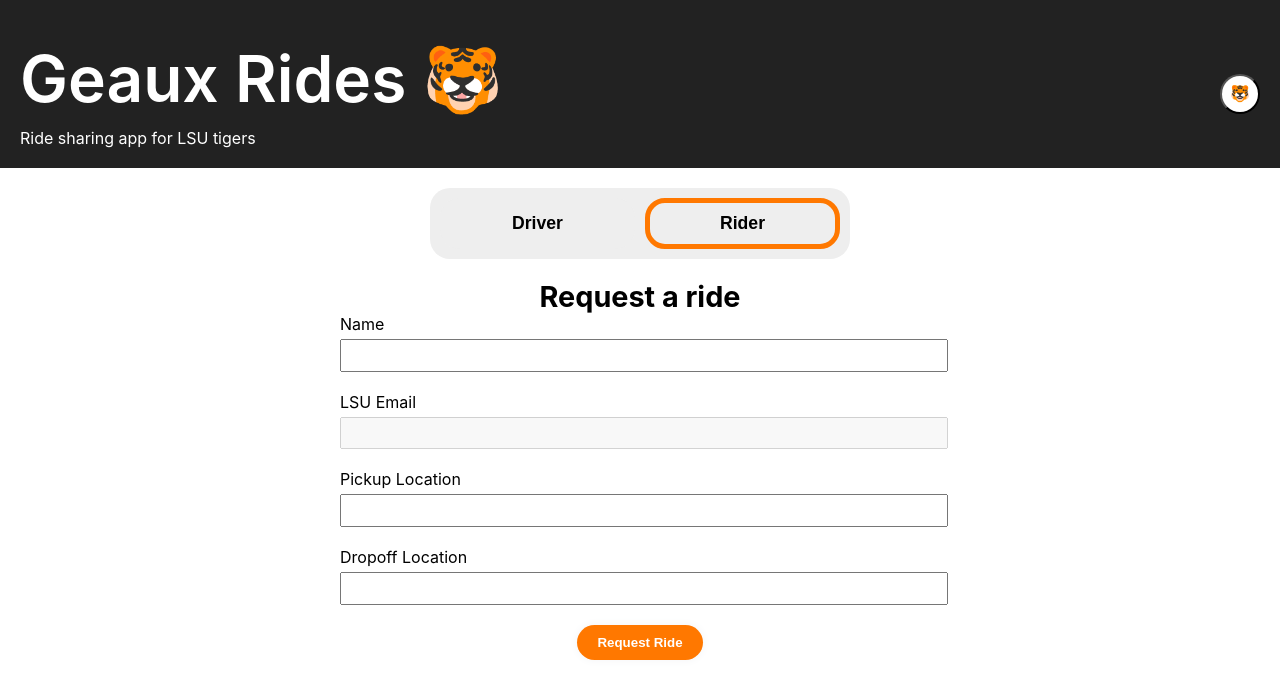
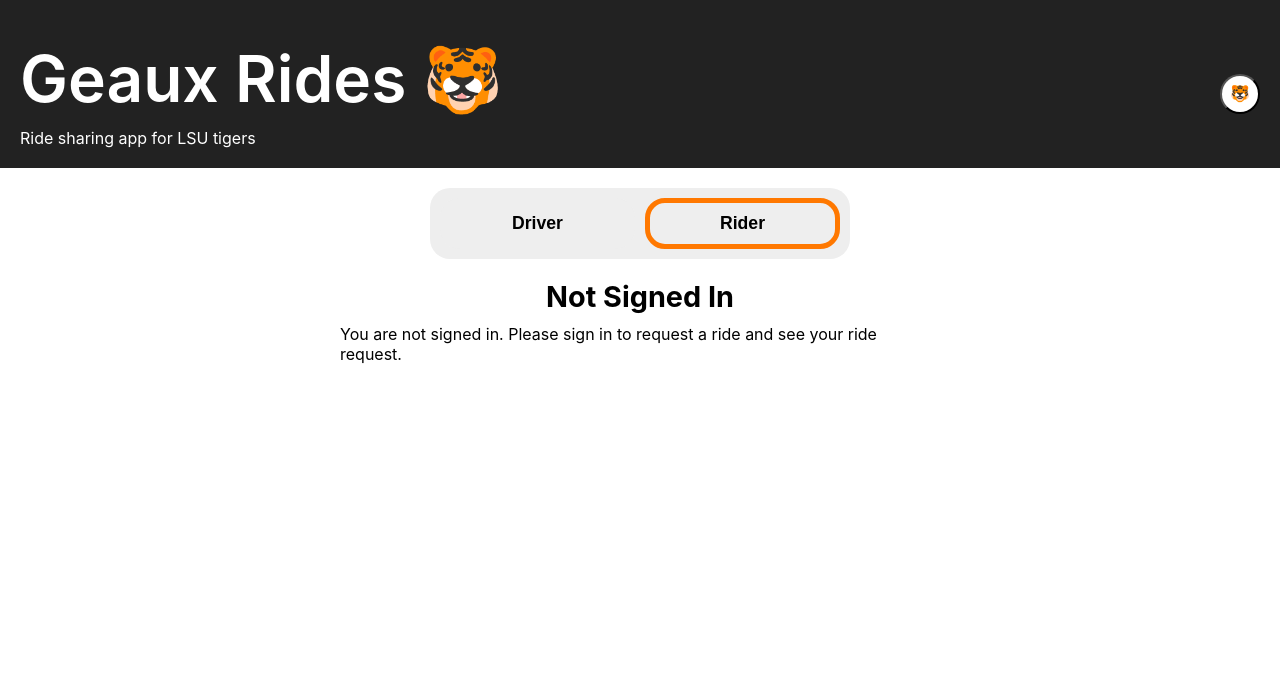
Before and after one commit to DSC-LSU/react-beginner-ride-sharing-app, a React (Create React App) app: page / in a window 1280 px wide. Both pictures are taken after a click on the button "Rider". Shown: the top 698 px of the page. Built offline with nearby package versions, Linux system fonts and the light colour scheme; no server answers; the database is empty.

Commit message:
Show RiderNotSignedInSection when in the RiderSection but not signed in
Co-authored-by: Parimal Kashireddy <pkashi1@users.noreply.github.com>
Co-authored-by: May <lzhanCarMod@users.noreply.github.com>

```diff
--- /dev/null
+++ b/src/components/Riders/RiderNotSignedInSection/RiderNotSignedInSection.css
@@ -0,0 +1,3 @@
+.RiderNotSignedInSection p {
+  margin-top: 10px;
+}
--- /dev/null
+++ b/src/components/Riders/RiderNotSignedInSection/RiderNotSignedInSection.tsx
@@ -0,0 +1,17 @@
+import { PageSection } from "../../PageSection/PageSection";
+
+import "./RiderNotSignedInSection.css";
+
+export const RiderNotSignedInSection = () => {
+  return (
+    <PageSection
+      className="RiderNotSignedInSection"
+      sectionHeader={"Not Signed In"}
+    >
+      <p>
+        You are not signed in. Please sign in to request a ride and see your
+        ride request.
+      </p>
+    </PageSection>
+  );
+};
--- a/src/components/Riders/RiderSection/RiderSection.tsx
+++ b/src/components/Riders/RiderSection/RiderSection.tsx
@@ -11,6 +11,7 @@ import {
 import { firebaseDb } from "../../../backend/firebase";
 import { Rider, RiderRequestedDetails } from "../../../types/all_types";
 import { User } from "@firebase/auth";
+import { RiderNotSignedInSection } from "../RiderNotSignedInSection/RiderNotSignedInSection";
 
 type RiderSectionProps = {
   user: User | null;
@@ -30,7 +31,7 @@ export const RiderSection = (props: RiderSectionProps) => {
     //   orderBy("requestPlacedTime", "desc")
     // );
     const docQuery = doc(firebaseDb, "riders", props.user.email);
-    onSnapshot(docQuery, (data) => {
+    const callback = onSnapshot(docQuery, (data) => {
       const jsonData = data.data();
       console.log("jsonData", jsonData);
 
@@ -60,7 +61,13 @@ export const RiderSection = (props: RiderSectionProps) => {
       //   setRiders(newRiders);
       console.log("data", data.data());
     });
+
+    return callback;
   }, []);
+
+  if (props.user == null) {
+    return <RiderNotSignedInSection />;
+  }
 
   return riderRequestedDetails ? (
     <RiderRequestedSection riderRequested={riderRequestedDetails} />
```
